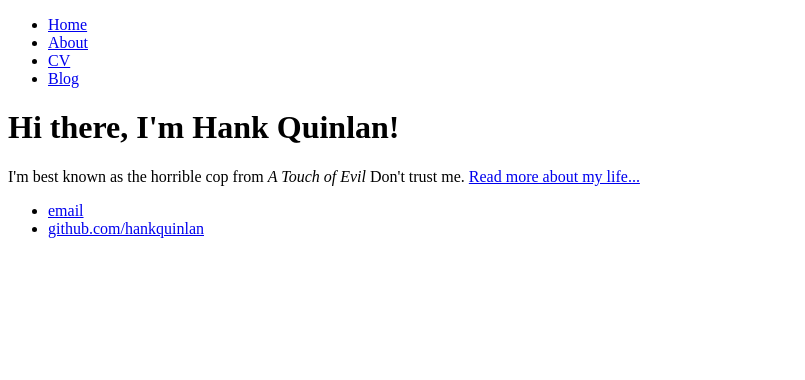
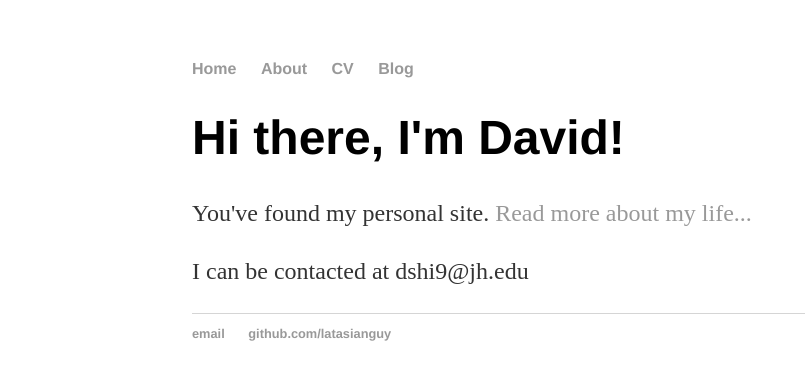
Before and after one commit to latasianguy/latasianguy.github.io, a plain HTML site: page index.html in a window 1280 px wide. Shown: the whole page, without its empty margins (0-805 px from the left). Drawn offline with Linux system fonts and the light colour scheme; files that its build step writes are made by us from their sources.

Commit message:
Update index.html

```diff
--- a/index.html
+++ b/index.html
@@ -1,7 +1,9 @@
 <!DOCTYPE html>
 <html>
 	<head>
-		<title>Hank Quinlan, Horrible Cop</title>
+		<title>David Shi's Homepage</title>
+		<!-- link to main stylesheet -->
+		<link rel="stylesheet" type="text/css" href="/css/main.css">
 	</head>
 	<body>
 		<nav>
@@ -14,14 +16,15 @@
 		</nav>
 		<div class="container">
     		<div class="blurb">
-        		<h1>Hi there, I'm Hank Quinlan!</h1>
-				<p>I'm best known as the horrible cop from <em>A Touch of Evil</em> Don't trust me. <a href="/about">Read more about my life...</a></p>
+        		<h1>Hi there, I'm David!</h1>
+				<p>You've found my personal site.</em> <a href="/about">Read more about my life...</a></p>
+				<p>I can be contacted at dshi9@jh.edu</p>
     		</div><!-- /.blurb -->
 		</div><!-- /.container -->
 		<footer>
     		<ul>
-        		<li><a href="mailto:hankquinlanhub@gmail.com">email</a></li>
-        		<li><a href="https://github.com/hankquinlan">github.com/hankquinlan</a></li>
+        		<li><a href="mailto:dshi9@jh.edu">email</a></li>
+        		<li><a href="https://github.com/latasianguy">github.com/latasianguy</a></li>
 			</ul>
 		</footer>
 	</body>
```
